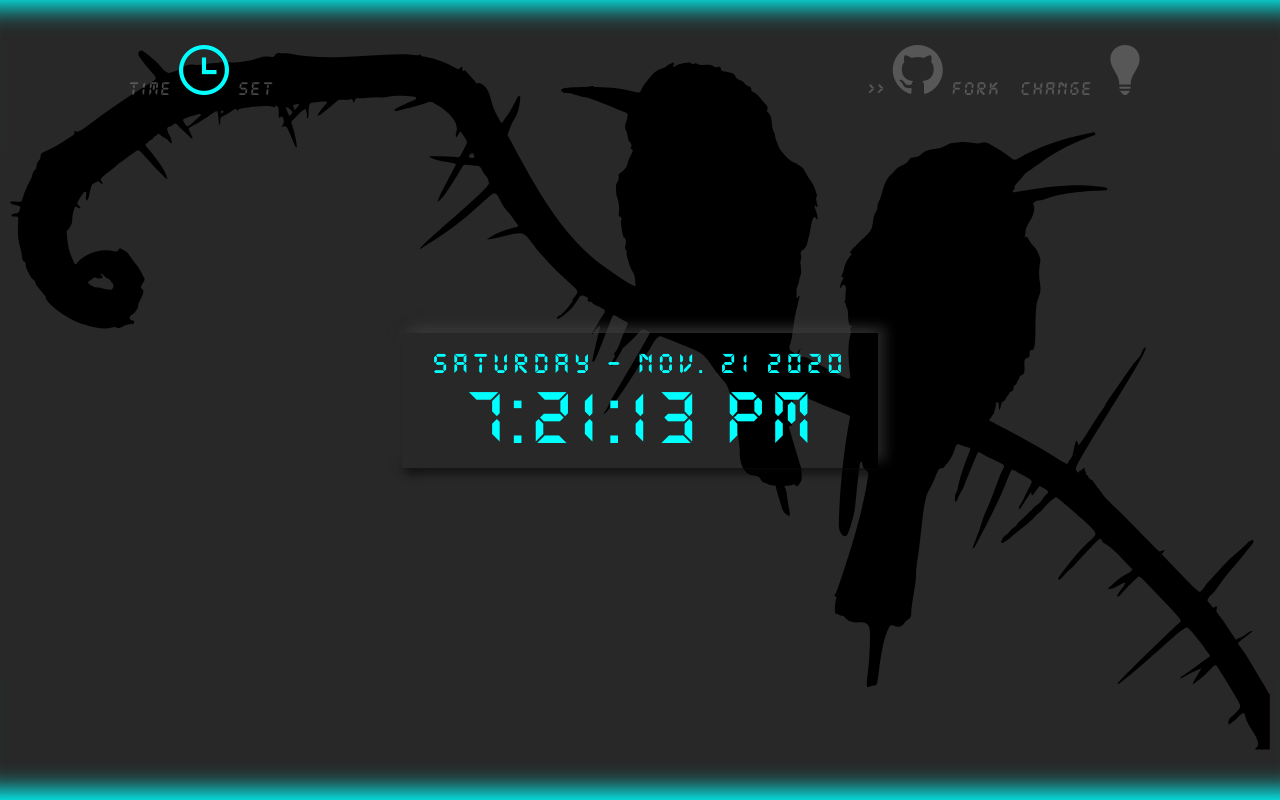
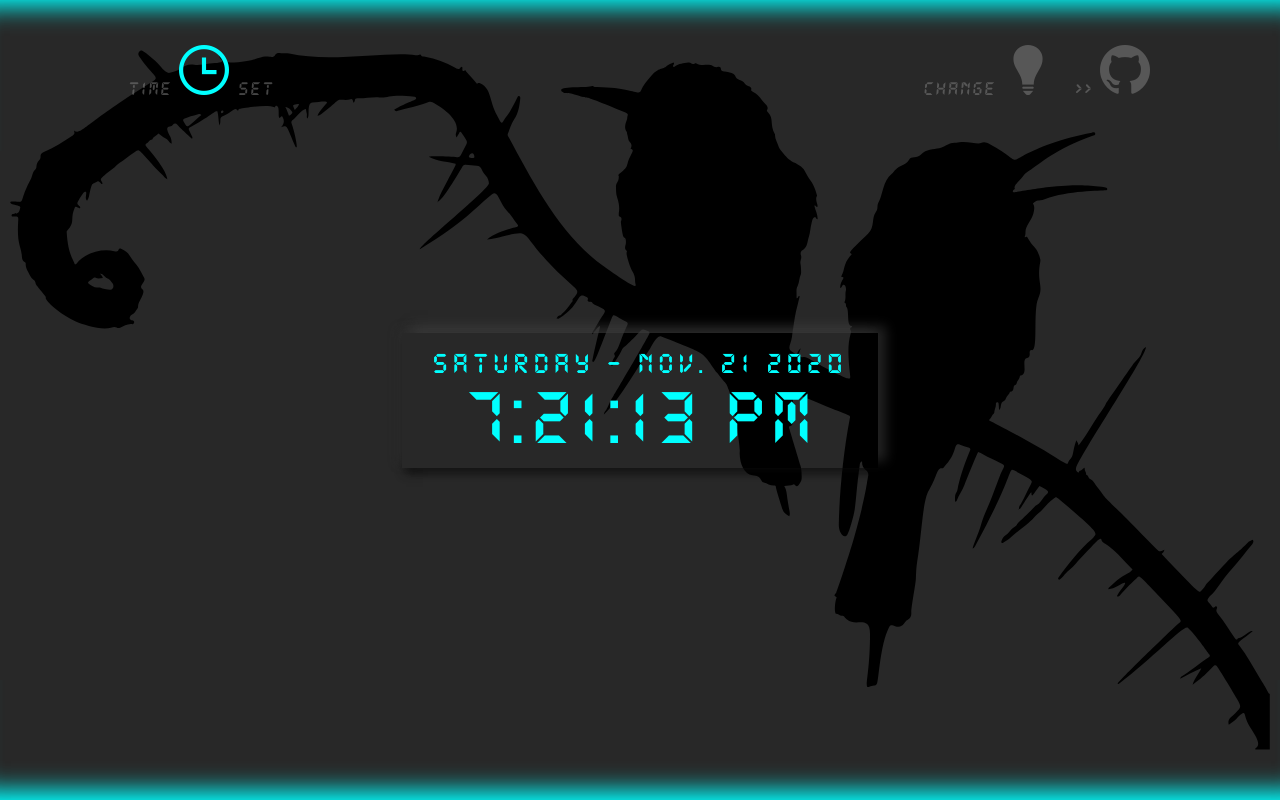
Before and after one commit to cristina-Q/JSclock, a website: page index.html in a window 1280 px wide. Drawn offline with Linux system fonts and the light colour scheme.

Commit message:
UI update

```diff
--- a/index.html
+++ b/index.html
@@ -30,6 +30,12 @@
       </a>
 
       <a
+        class="change-color"
+        role="botton"
+      >
+        <i class="im im-light-bulb"></i>
+      </a>
+      <a
         class="gitfork"
         href="https://github.com/cristina-Q/JavaScript-digital-clock"
         target="_blank"
@@ -38,12 +44,6 @@
         <i class="im im-github"></i>
       </a>
 
-      <a
-        class="change-color"
-        role="botton"
-      >
-        <i class="im im-light-bulb"></i>
-      </a>
     </div>
   </header>
 
--- a/scss/_header.scss
+++ b/scss/_header.scss
@@ -24,13 +24,9 @@
     @media (max-width: 576px) {
       font-size: 0;
     }
-    margin-left: auto;
 
     &::before {
       content: '>>';
-    }
-    &::after {
-      content: 'FORK';
     }
   }
 
@@ -38,7 +34,8 @@
     @media (max-width: 576px) {
       font-size: 0;
     }
-    margin-left: 20px;
+    margin-left: auto;
+    margin-right: 20px;
     &::before {
       content: 'Change';
     }
```
Also changed, not shown: css/style.css, 1 other file.
